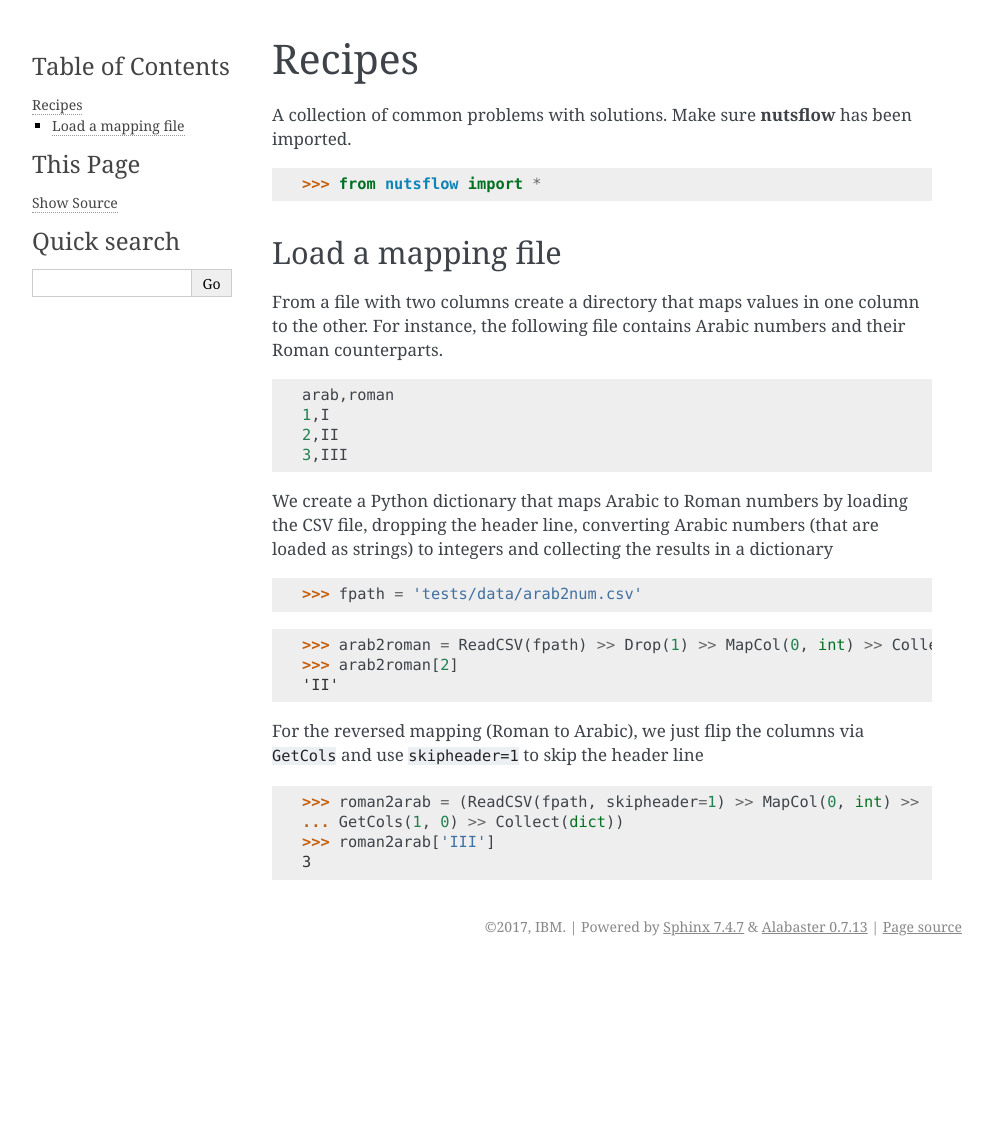
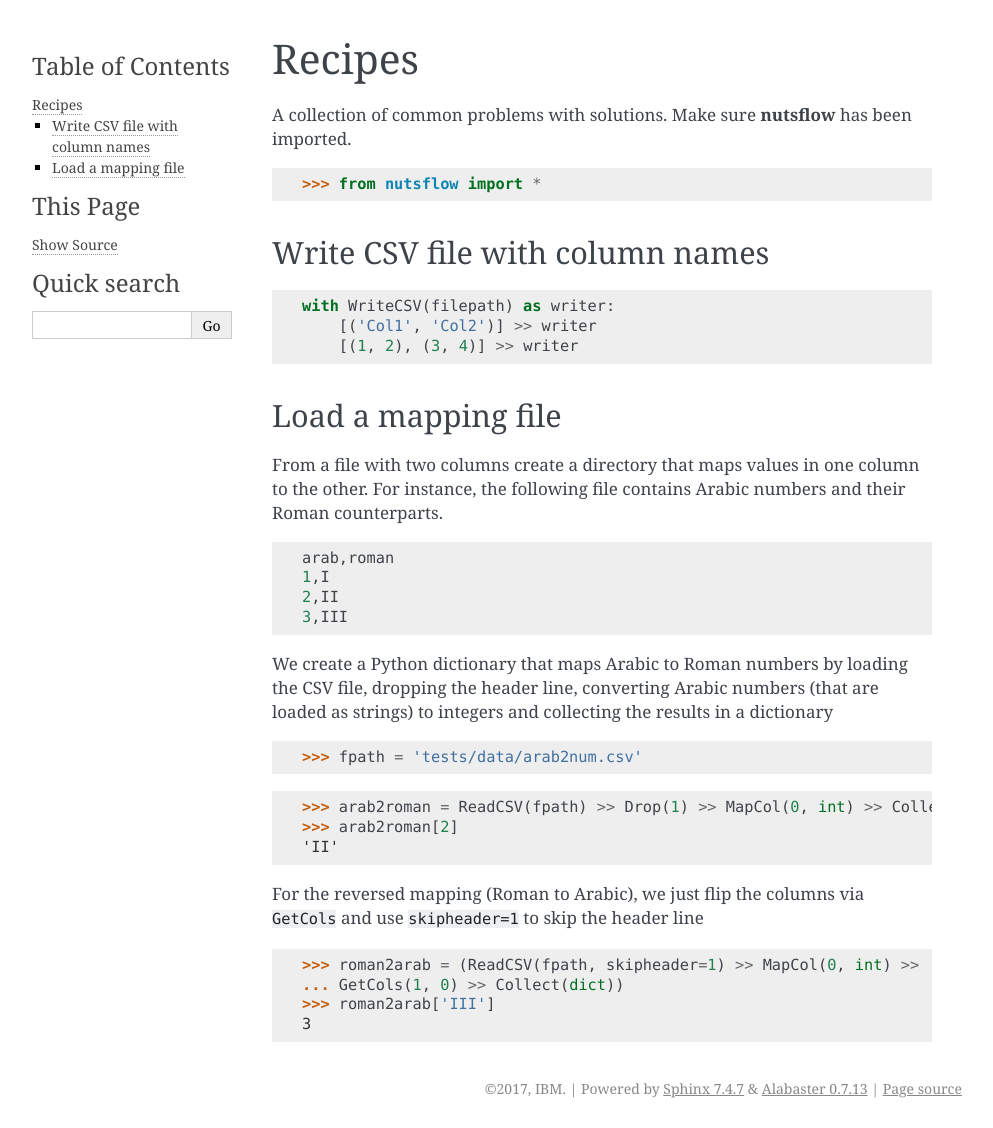
Before and after one commit to maet3608/nuts-flow, a Sphinx documentation site: the page built from sphinx/source/tutorial/recipes.rst, in a window 1280 px wide. Shown: the whole page, without its empty margins (148-1141 px from the left). Built offline with Sphinx 7.4.7, drawn with Linux system fonts in a browser that asks for light colours; formulas are drawn with MathJax 3; before the commit the page ends 966 px from its top, so only the background shows below that.

Commit message:
docs updated

```diff
--- a/sphinx/source/tutorial/recipes.rst
+++ b/sphinx/source/tutorial/recipes.rst
@@ -6,6 +6,16 @@ Recipes
 A collection of common problems with solutions. Make sure **nutsflow** has been imported.
 
   >>> from nutsflow import *
+
+
+Write CSV file with column names
+--------------------------------
+
+.. code::
+
+  with WriteCSV(filepath) as writer:
+      [('Col1', 'Col2')] >> writer
+      [(1, 2), (3, 4)] >> writer
 
 
 Load a mapping file
```
